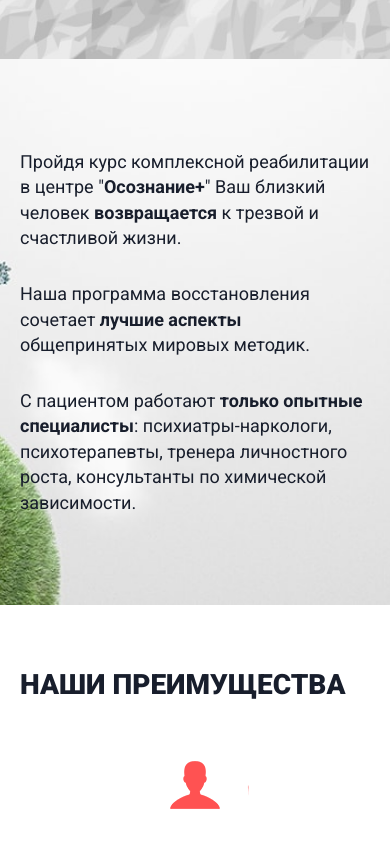
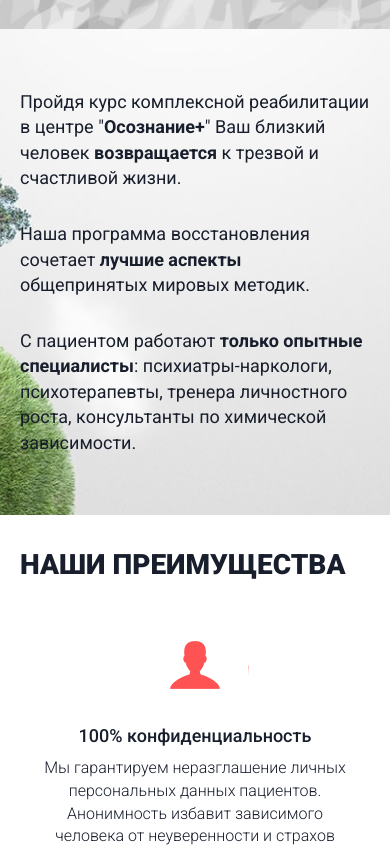
Before and after one commit to efekta/osoznanye, a PHP site: page / in a window 390 px wide. Shown: the part 1910-2755 px from the top of the page. Run offline with PHP 8.4, Linux system fonts and the light colour scheme; some libraries are stand-ins or nearby versions.

Commit message:
no message

```diff
--- a/css/sections/adaptive.scss
+++ b/css/sections/adaptive.scss
@@ -181,4 +181,21 @@
     .title-wrap p {
         font-size: 22px;
     }
+    .two-section {
+        padding-bottom: 30px;
+    }
+    .third-section,
+    .fourth-section,
+    .fifth-section,
+    .sixth-section,
+    .seventh-section,
+    .eighth-section,
+    .ninth-section,
+    .tenth-section,
+    .eleventh-section {
+        padding: 30px 0;
+    }
+    .sub-title-inner {
+        font-size: 22px;
+    }
 }
```
Also changed, not shown: css/main.css, 1 other file.
